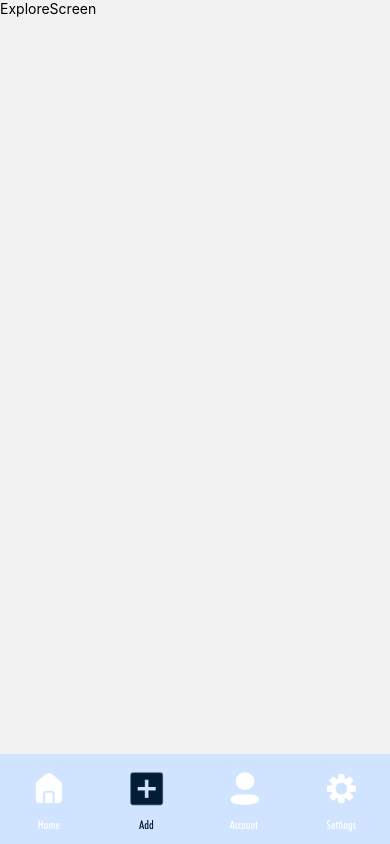
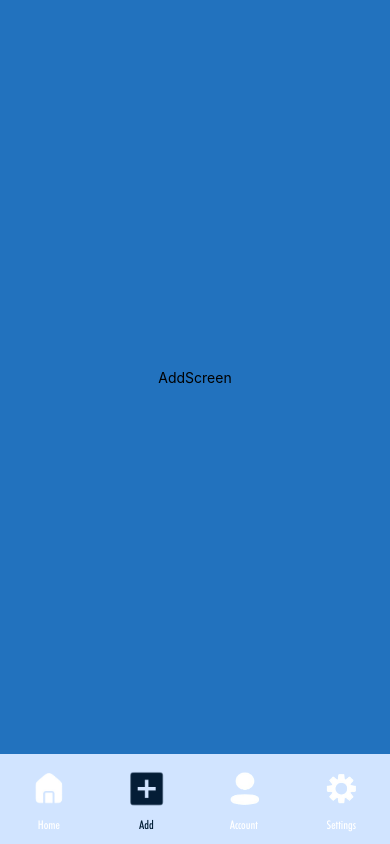
Before and after one commit to Ashadowmonarch/Water-tracker-App, a React Native app in the folder frontend/: screen /Add in a window 390 px wide. Built offline with nearby package versions, Linux system fonts and the light colour scheme; no server answers.

Commit message:
Add background for AddScreen

```diff
--- a/frontend/App.js
+++ b/frontend/App.js
@@ -5,7 +5,7 @@ import Icon from "react-native-vector-icons/MaterialIcons";
 import HomeScreen from "./screens/HomeScreen";
 import AccountScreen from "./screens/AccountScreen";
 import SettingsScreen from "./screens/SettingsScreen";
-import ExploreScreen from "./screens/ExploreScreen";
+import AddScreen from "./screens/AddScreen";
 import { Image } from "react-native";
 import * as Font from "expo-font"; // Import expo-font to load custom fonts
 import { QueryClient, QueryClientProvider } from "@tanstack/react-query";
@@ -79,7 +79,7 @@ export default function App() {
           })}
         >
           <Tab.Screen name="Home" component={HomeScreen} />
-          <Tab.Screen name="Add" component={ExploreScreen} />
+          <Tab.Screen name="Add" component={AddScreen} />
           <Tab.Screen name="Account" component={AccountScreen} />
           <Tab.Screen name="Settings" component={SettingsScreen} />
         </Tab.Navigator>
--- /dev/null
+++ b/frontend/screens/AddScreen.jsx
@@ -0,0 +1,22 @@
+import { View, Text, StyleSheet } from "react-native";
+import React from "react";
+
+const AddScreen = () => {
+  return (
+    <View style={styles.addScreen}>
+      <Text>AddScreen</Text>
+    </View>
+  );
+};
+
+export default AddScreen;
+
+const styles = StyleSheet.create({
+  addScreen: {
+    backgroundColor: "#2272BE",
+    flex: 1,
+    display: "flex",
+    alignItems: "center",
+    justifyContent: "center",
+  },
+});
--- a/frontend/screens/ExploreScreen.jsx
+++ /dev/null
@@ -1,12 +0,0 @@
-import { View, Text } from "react-native";
-import React from "react";
-
-const ExploreScreen = () => {
-  return (
-    <View>
-      <Text>ExploreScreen</Text>
-    </View>
-  );
-};
-
-export default ExploreScreen;
```
